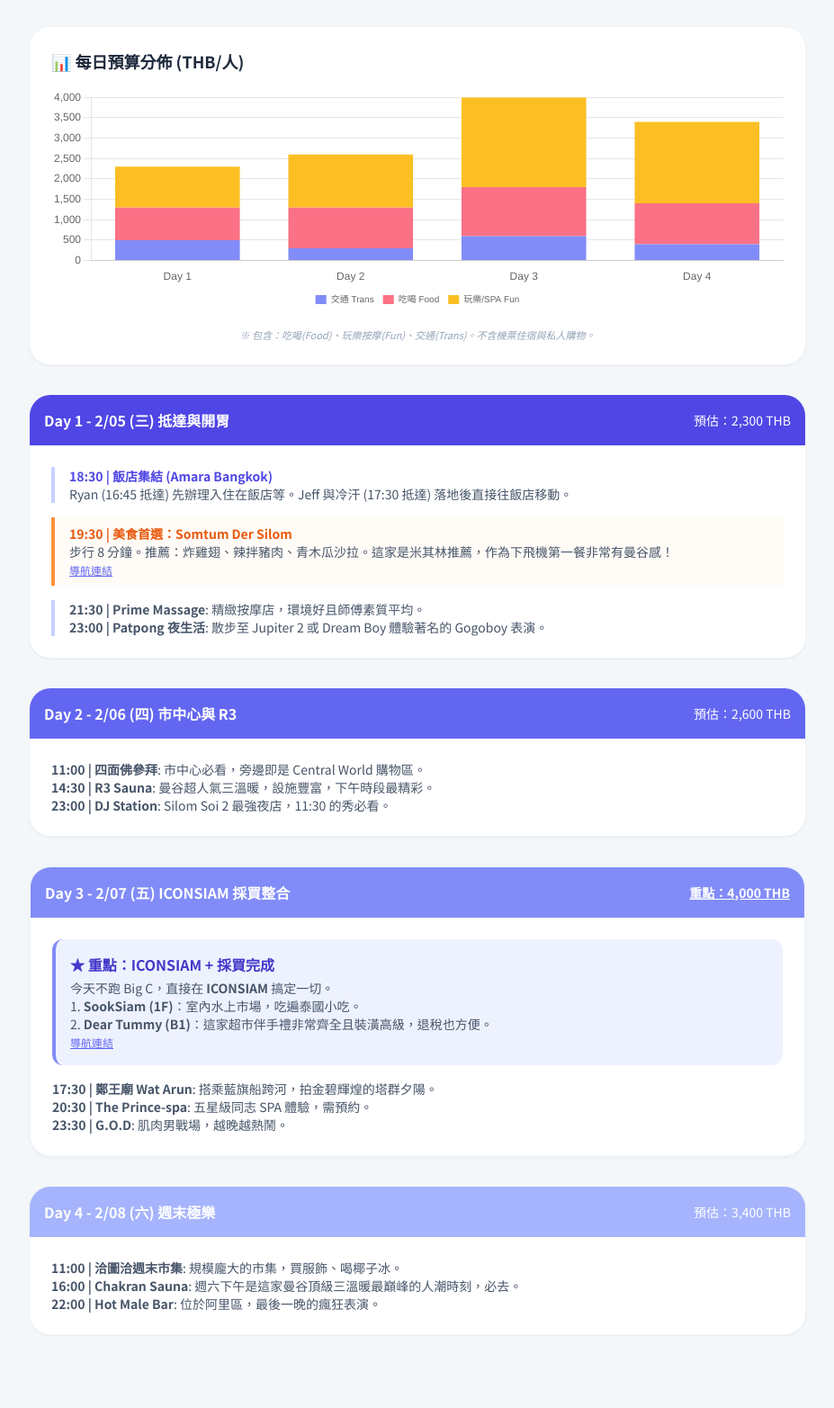
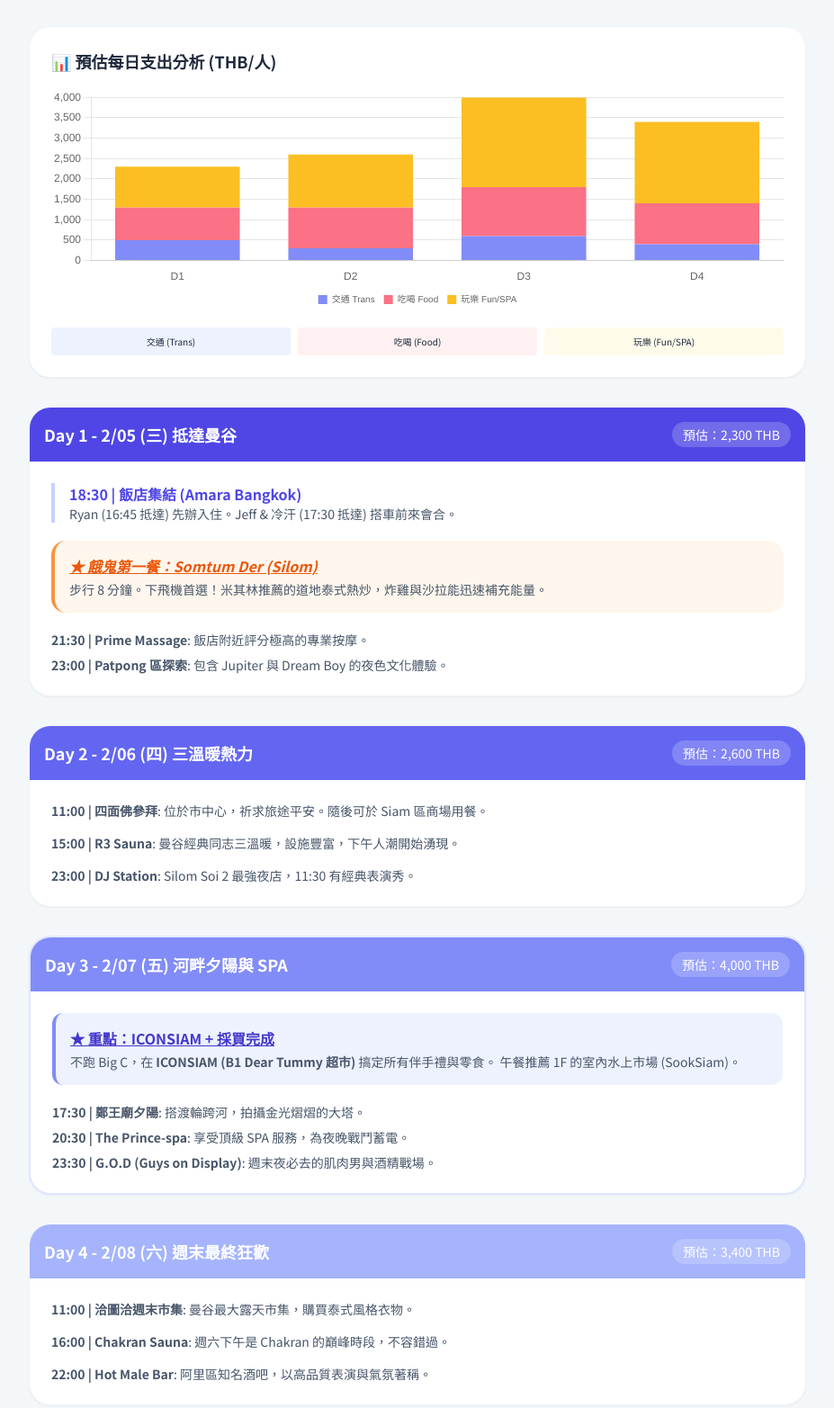
Before and after one commit to DingHungD/25BBK, a plain HTML site: page index.html in a window 1280 px wide. Shown: the part 67-1632 px from the top of the page at 90% size, without its empty margins (176-1103 px from the left). Before the commit the page ends 1591 px from the top, so only its background shows below. Drawn offline with nearby package versions, Linux system fonts and the light colour scheme.

Commit message:
Add files via upload

```diff
--- a/index.html
+++ b/index.html
@@ -3,33 +3,28 @@
 <head>
     <meta charset="UTF-8">
     <meta name="viewport" content="width=device-width, initial-scale=1.0">
-    <title>曼谷極樂之旅 2025 - 最終優化版</title>
+    <title>曼谷極樂 2025 - 完整行程地圖版</title>
     <script src="https://cdn.tailwindcss.com"></script>
     <script src="https://cdn.jsdelivr.net/npm/chart.js"></script>
     <link rel="stylesheet" href="https://unpkg.com/leaflet@1.9.4/dist/leaflet.css" />
     <script src="https://unpkg.com/leaflet@1.9.4/dist/leaflet.js"></script>
     <link href="https://fonts.googleapis.com/css2?family=Noto+Sans+TC:wght@300;400;700&display=swap" rel="stylesheet">
     <style>
-        body { font-family: 'Noto Sans TC', sans-serif; background-color: #f4f7f9; }
+        body { font-family: 'Noto Sans TC', sans-serif; background-color: #f4f7f9; scroll-behavior: smooth; }
         .tab-content { display: none; }
         .tab-content.active { display: block; }
         .nav-btn.active { color: #6366f1; border-bottom: 3px solid #6366f1; font-weight: bold; }
-        #map { height: 600px; width: 100%; border-radius: 1.5rem; z-index: 1; border: 2px solid #e2e8f0; }
+        #map { height: 650px; width: 100%; border-radius: 1.5rem; z-index: 1; border: 2px solid #e2e8f0; }
 
-        /* 地圖標籤樣式 - 直接顯示名稱 */
+        /* 地圖標籤樣式 */
         .map-label {
-            background: white;
-            border: 1px solid #6366f1;
-            border-radius: 4px;
-            padding: 2px 6px;
-            font-size: 11px;
-            font-weight: bold;
-            white-space: nowrap;
-            box-shadow: 0 2px 4px rgba(0,0,0,0.2);
+            background: white; border: 1px solid #6366f1; border-radius: 4px; padding: 2px 6px;
+            font-size: 11px; font-weight: bold; white-space: nowrap; box-shadow: 0 2px 4px rgba(0,0,0,0.2);
             color: #4338ca;
         }
         .airport-label { background: #ef4444; color: white; border-color: #b91c1c; }
         .hotel-label { background: #6366f1; color: white; border-color: #4338ca; }
+        .spa-label { background: #10b981; color: white; border-color: #059669; }
     </style>
 </head>
 <body class="text-slate-800 pb-10">
@@ -48,82 +43,82 @@
     <main class="max-w-4xl mx-auto px-4 pt-24">
 
         <section id="itinerary" class="tab-content active space-y-8">
+
             <div class="bg-white p-6 rounded-3xl shadow-sm border border-slate-100">
-                <h2 class="text-lg font-bold mb-4 flex items-center">📊 每日預算分佈 (THB/人)</h2>
+                <h2 class="text-lg font-bold mb-4 flex items-center">📊 預估每日支出分析 (THB/人)</h2>
                 <div class="h-[250px]">
                     <canvas id="budgetStackedChart"></canvas>
                 </div>
-                <p class="text-[11px] text-slate-400 mt-4 italic text-center">※ 包含：吃喝(Food)、玩樂按摩(Fun)、交通(Trans)。不含機票住宿與私人購物。</p>
+                <div class="grid grid-cols-3 gap-2 mt-4 text-[10px] text-center">
+                    <div class="bg-indigo-50 p-2 rounded">交通 (Trans)</div>
+                    <div class="bg-rose-50 p-2 rounded">吃喝 (Food)</div>
+                    <div class="bg-amber-50 p-2 rounded">玩樂 (Fun/SPA)</div>
+                </div>
             </div>
 
             <div class="bg-white rounded-3xl overflow-hidden shadow-sm border border-slate-100">
                 <div class="bg-indigo-600 p-4 text-white flex justify-between items-center">
-                    <span class="font-bold">Day 1 - 2/05 (三) 抵達與開胃</span>
-                    <span class="text-sm">預估：2,300 THB</span>
+                    <h3 class="font-bold text-lg">Day 1 - 2/05 (三) 抵達曼谷</h3>
+                    <span class="text-sm bg-white/20 px-3 py-1 rounded-full">預估：2,300 THB</span>
                 </div>
-                <div class="p-6 space-y-4">
+                <div class="p-6 space-y-5">
                     <div class="border-l-4 border-indigo-200 pl-4">
-                        <p class="font-bold text-indigo-600 text-sm">18:30 | 飯店集結 (Amara Bangkok)</p>
-                        <p class="text-sm text-slate-600">Ryan (16:45 抵達) 先辦理入住在飯店等。Jeff 與冷汗 (17:30 抵達) 落地後直接往飯店移動。</p>
+                        <p class="font-bold text-indigo-600">18:30 | 飯店集結 (Amara Bangkok)</p>
+                        <p class="text-sm text-slate-600">Ryan (16:45 抵達) 先辦入住。Jeff & 冷汗 (17:30 抵達) 搭車前來會合。</p>
                     </div>
-                    <div class="border-l-4 border-orange-400 pl-4 bg-orange-50/50 py-2">
-                        <p class="font-bold text-orange-600 text-sm">19:30 | 美食首選：Somtum Der Silom</p>
-                        <p class="text-sm text-slate-600">步行 8 分鐘。推薦：炸雞翅、辣拌豬肉、青木瓜沙拉。這家是米其林推薦，作為下飛機第一餐非常有曼谷感！<br><a href="https://www.google.com/maps/search/Wat+Arun2" target="_blank" class="text-indigo-500 underline text-xs">導航連結</a></p>
+                    <div class="bg-orange-50 p-4 rounded-2xl border-l-4 border-orange-400">
+                        <p class="font-bold text-orange-600 italic underline">★ 餓鬼第一餐：Somtum Der (Silom)</p>
+                        <p class="text-sm text-slate-600 mt-1">步行 8 分鐘。下飛機首選！米其林推薦的道地泰式熱炒，炸雞與沙拉能迅速補充能量。</p>
                     </div>
-                    <div class="border-l-4 border-indigo-200 pl-4 text-sm text-slate-600">
-                        <b>21:30 | Prime Massage</b>: 精緻按摩店，環境好且師傅素質平均。
-                        <br><b>23:00 | Patpong 夜生活</b>: 散步至 Jupiter 2 或 Dream Boy 體驗著名的 Gogoboy 表演。
+                    <div class="text-sm text-slate-600 space-y-2">
+                        <p><b>21:30 | Prime Massage</b>: 飯店附近評分極高的專業按摩。</p>
+                        <p><b>23:00 | Patpong 區探索</b>: 包含 Jupiter 與 Dream Boy 的夜色文化體驗。</p>
                     </div>
                 </div>
             </div>
 
             <div class="bg-white rounded-3xl overflow-hidden shadow-sm border border-slate-100">
                 <div class="bg-indigo-500 p-4 text-white flex justify-between items-center">
-                    <span class="font-bold">Day 2 - 2/06 (四) 市中心與 R3</span>
-                    <span class="text-sm">預估：2,600 THB</span>
+                    <h3 class="font-bold text-lg">Day 2 - 2/06 (四) 三溫暖熱力</h3>
+                    <span class="text-sm bg-white/20 px-3 py-1 rounded-full">預估：2,600 THB</span>
                 </div>
-                <div class="p-6 space-y-4">
-                    <div class="text-sm text-slate-600">
-                        <b>11:00 | 四面佛參拜</b>: 市中心必看，旁邊即是 Central World 購物區。
-                        <br><b>14:30 | R3 Sauna</b>: 曼谷超人氣三溫暖，設施豐富，下午時段最精彩。
-                        <br><b>23:00 | DJ Station</b>: Silom Soi 2 最強夜店，11:30 的秀必看。
-                    </div>
+                <div class="p-6 space-y-4 text-sm text-slate-600">
+                    <p><b>11:00 | 四面佛參拜</b>: 位於市中心，祈求旅途平安。隨後可於 Siam 區商場用餐。</p>
+                    <p><b>15:00 | R3 Sauna</b>: 曼谷經典同志三溫暖，設施豐富，下午人潮開始湧現。</p>
+                    <p><b>23:00 | DJ Station</b>: Silom Soi 2 最強夜店，11:30 有經典表演秀。</p>
                 </div>
             </div>
 
-            <div class="bg-white rounded-3xl overflow-hidden shadow-sm border border-slate-100 border-2 border-indigo-100">
+            <div class="bg-white rounded-3xl overflow-hidden shadow-sm border-2 border-indigo-100">
                 <div class="bg-indigo-400 p-4 text-white flex justify-between items-center">
-                    <span class="font-bold">Day 3 - 2/07 (五) ICONSIAM 採買整合</span>
-                    <span class="text-sm font-bold underline text-white">重點：4,000 THB</span>
+                    <h3 class="font-bold text-lg">Day 3 - 2/07 (五) 河畔夕陽與 SPA</h3>
+                    <span class="text-sm bg-white/20 px-3 py-1 rounded-full">預估：4,000 THB</span>
                 </div>
-                <div class="p-6 space-y-4">
+                <div class="p-6 space-y-5">
                     <div class="bg-indigo-50 p-4 rounded-xl border-l-4 border-indigo-400">
-                        <p class="font-bold text-indigo-700">★ 重點：ICONSIAM + 採買完成</p>
+                        <p class="font-bold text-indigo-700 underline">★ 重點：ICONSIAM + 採買完成</p>
                         <p class="text-sm text-slate-600 mt-1">
-                            今天不跑 Big C，直接在 <b>ICONSIAM</b> 搞定一切。
-                            <br>1. <b>SookSiam (1F)</b>：室內水上市場，吃遍泰國小吃。
-                            <br>2. <b>Dear Tummy (B1)</b>：這家超市伴手禮非常齊全且裝潢高級，退稅也方便。
-                            <br><a href="https://www.google.com/maps/search/Wat+Arun3" target="_blank" class="text-indigo-500 underline text-xs">導航連結</a>
+                            不跑 Big C，在 <b>ICONSIAM (B1 Dear Tummy 超市)</b> 搞定所有伴手禮與零食。
+                            午餐推薦 1F 的室內水上市場 (SookSiam)。
                         </p>
                     </div>
-                    <div class="text-sm text-slate-600">
-                        <b>17:30 | 鄭王廟 Wat Arun</b>: 搭乘藍旗船跨河，拍金碧輝煌的塔群夕陽。
-                        <br><b>20:30 | The Prince-spa</b>: 五星級同志 SPA 體驗，需預約。
-                        <br><b>23:30 | G.O.D</b>: 肌肉男戰場，越晚越熱鬧。
+                    <div class="text-sm text-slate-600 space-y-2">
+                        <p><b>17:30 | 鄭王廟夕陽</b>: 搭渡輪跨河，拍攝金光熠熠的大塔。</p>
+                        <p><b>20:30 | The Prince-spa</b>: 享受頂級 SPA 服務，為夜晚戰鬥蓄電。</p>
+                        <p><b>23:30 | G.O.D (Guys on Display)</b>: 週末夜必去的肌肉男與酒精戰場。</p>
                     </div>
                 </div>
             </div>
 
             <div class="bg-white rounded-3xl overflow-hidden shadow-sm border border-slate-100">
                 <div class="bg-indigo-300 p-4 text-white flex justify-between items-center">
-                    <span class="font-bold">Day 4 - 2/08 (六) 週末極樂</span>
-                    <span class="text-sm">預估：3,400 THB</span>
+                    <h3 class="font-bold text-lg">Day 4 - 2/08 (六) 週末最終狂歡</h3>
+                    <span class="text-sm bg-white/20 px-3 py-1 rounded-full">預估：3,400 THB</span>
                 </div>
                 <div class="p-6 space-y-4 text-sm text-slate-600">
-                    <p><b>11:00 | 洽圖洽週末市集</b>: 規模龐大的市集，買服飾、喝椰子冰。
-                    <br><b>16:00 | Chakran Sauna</b>: 週六下午是這家曼谷頂級三溫暖最巔峰的人潮時刻，必去。
-                    <br><b>22:00 | Hot Male Bar</b>: 位於阿里區，最後一晚的瘋狂表演。
-                </p>
+                    <p><b>11:00 | 洽圖洽週末市集</b>: 曼谷最大露天市集，購買泰式風格衣物。</p>
+                    <p><b>16:00 | Chakran Sauna</b>: 週六下午是 Chakran 的巔峰時段，不容錯過。</p>
+                    <p><b>22:00 | Hot Male Bar</b>: 阿里區知名酒吧，以高品質表演與氣氛著稱。</p>
                 </div>
             </div>
         </section>
@@ -131,117 +126,112 @@
         <section id="map-page" class="tab-content space-y-4">
             <div class="bg-white p-5 rounded-3xl shadow-sm border">
                 <div class="flex justify-between items-center mb-4">
-                    <h2 class="text-xl font-bold">📍 互動導航全圖</h2>
-                    <span class="text-xs bg-indigo-100 text-indigo-600 px-2 py-1 rounded">藍:飯店/紅:機場</span>
+                    <h2 class="text-xl font-bold">📍 互動導航全圖 (已包含 12 個標註點)</h2>
+                    <span class="text-[10px] bg-slate-100 px-2 py-1 rounded">機場在最右側 (東邊)</span>
                 </div>
                 <div id="map"></div>
-                <div class="mt-4 grid grid-cols-2 gap-2 text-xs text-slate-400">
-                    <p>● 機場位於右側(東)</p>
-                    <p>● 其他景點多集中於市中心</p>
+                <div class="mt-4 flex flex-wrap gap-4 justify-center">
+                    <span class="flex items-center text-[10px]"><span class="w-2 h-2 bg-red-500 mr-1"></span>機場</span>
+                    <span class="flex items-center text-[10px]"><span class="w-2 h-2 bg-blue-600 mr-1"></span>飯店</span>
+                    <span class="flex items-center text-[10px]"><span class="w-2 h-2 bg-emerald-500 mr-1"></span>SPA/按摩</span>
+                    <span class="flex items-center text-[10px]"><span class="w-2 h-2 bg-indigo-500 mr-1"></span>三溫暖/夜生活</span>
                 </div>
             </div>
         </section>
 
         <section id="tips" class="tab-content">
-            <div class="bg-white p-8 rounded-3xl shadow-sm border space-y-6">
-                <h2 class="text-xl font-bold text-red-500">行前最後確認</h2>
-                <div class="space-y-4 text-sm leading-relaxed">
-                    <div class="bg-slate-50 p-4 rounded-xl">
-                        <p class="font-bold">1. 交通 App</p>
-                        <p>手機務必安裝 <b>Grab</b> 與 <b>Bolt</b>。Bolt 通常更便宜，但 Grab 車較多。</p>
-                    </div>
-                    <div class="bg-slate-50 p-4 rounded-xl">
-                        <p class="font-bold">2. 服裝注意</p>
-                        <p>鄭王廟、四面佛嚴禁背心或短過膝蓋的褲子，建議當天穿長褲出門。</p>
-                    </div>
-                    <div class="bg-slate-50 p-4 rounded-xl">
-                        <p class="font-bold">3. 換匯與支付</p>
-                        <p>Amara 飯店附近就有換匯店。大多數商場與酒吧可刷 Line Pay 或信用卡。</p>
-                    </div>
-                </div>
+            <div class="bg-white p-8 rounded-3xl shadow-sm border">
+                <h2 class="text-xl font-bold text-red-500 mb-4">💡 旅遊小叮嚀</h2>
+                <ul class="space-y-3 text-sm text-slate-600">
+                    <li class="flex items-start"><span class="mr-2">✔️</span> 下載 Grab/Bolt，曼谷尖峰時間建議搭 BTS 以免塞在路中心。</li>
+                    <li class="flex items-start"><span class="mr-2">✔️</span> 進入寺廟（鄭王廟、四面佛）服裝需莊重，遮住肩膀與過膝。</li>
+                    <li class="flex items-start"><span class="mr-2">✔️</span> 貴重物品在 G.O.D 或 DJ Station 這種擠擁場所請務必貼身保管。</li>
+                    <li class="flex items-start"><span class="mr-2">✔️</span> 保持水分補充，曼谷熱浪很強。</li>
+                </ul>
             </div>
         </section>
 
     </main>
 
     <script>
-        // 切換頁面邏輯
+        // 切換分頁邏輯
         function showSection(id) {
             document.querySelectorAll('.tab-content').forEach(c => c.classList.remove('active'));
             document.querySelectorAll('.nav-btn').forEach(b => b.classList.remove('active'));
             document.getElementById(id).classList.add('active');
             event.currentTarget.classList.add('active');
-
             if(id === 'map-page') {
-                setTimeout(() => { map.invalidateSize(); }, 300);
+                setTimeout(() => { map.invalidateSize(); initMapOnce(); }, 300);
             }
             window.scrollTo(0, 0);
         }
 
-        // --- Chart.js 堆疊圖表 ---
+        // --- Chart.js 預算堆疊圖 ---
         const ctx = document.getElementById('budgetStackedChart').getContext('2d');
         new Chart(ctx, {
             type: 'bar',
             data: {
-                labels: ['Day 1', 'Day 2', 'Day 3', 'Day 4'],
+                labels: ['D1', 'D2', 'D3', 'D4'],
                 datasets: [
                     { label: '交通 Trans', data: [500, 300, 600, 400], backgroundColor: '#818cf8' },
                     { label: '吃喝 Food', data: [800, 1000, 1200, 1000], backgroundColor: '#fb7185' },
-                    { label: '玩樂/SPA Fun', data: [1000, 1300, 2200, 2000], backgroundColor: '#fbbf24' }
+                    { label: '玩樂 Fun/SPA', data: [1000, 1300, 2200, 2000], backgroundColor: '#fbbf24' }
                 ]
             },
             options: {
-                responsive: true,
-                maintainAspectRatio: false,
-                plugins: { legend: { position: 'bottom', labels: { boxWidth: 12, font: { size: 10 } } } },
-                scales: {
-                    x: { stacked: true, grid: { display: false } },
-                    y: { stacked: true, beginAtZero: true }
-                }
+                responsive: true, maintainAspectRatio: false,
+                plugins: { legend: { position: 'bottom', labels: { boxWidth: 10, font: { size: 10 } } } },
+                scales: { x: { stacked: true, grid: { display: false } }, y: { stacked: true } }
             }
         });
 
-        // --- Leaflet 互動地圖 ---
-        var map = L.map('map').setView([13.7367, 100.5231], 11);
+        // --- Leaflet 互動地圖核心邏輯 ---
+        var map = L.map('map').setView([13.7367, 100.5231], 12);
         L.tileLayer('https://{s}.basemaps.cartocdn.com/light_all/{z}/{x}/{y}{r}.png', {
             attribution: '© OpenStreetMap'
         }).addTo(map);
 
-        const markers = [
-            { name: "素萬那普機場 (BKK)", coords: [13.6895, 100.7501], type: 'airport' },
+        // 指定的所有 12 個地點
+        const locations = [
+            { name: "BKK 機場", coords: [13.6895, 100.7501], type: 'airport' },
             { name: "Amara Bangkok (飯店)", coords: [13.7301, 100.5282], type: 'hotel' },
-            { name: "Somtum Der (第一餐)", coords: [13.7285, 100.5348] },
+            { name: "Prime Massage", coords: [13.7288, 100.5312], type: 'spa' },
             { name: "四面佛", coords: [13.7443, 100.5404] },
-            { name: "ICONSIAM", coords: [13.7267, 100.5108] },
-            { name: "鄭王廟", coords: [13.7437, 100.4883] },
             { name: "R3 Sauna", coords: [13.7251, 100.5323] },
+            { name: "DJ Station", coords: [13.7291, 100.5340] },
+            { name: "鄭王廟 Wat Arun", coords: [13.7437, 100.4883] },
+            { name: "The Prince-spa", coords: [13.7725, 100.5420], type: 'spa' },
+            { name: "G.O.D (夜店)", coords: [13.7286, 100.5338] },
+            { name: "洽圖洽週末市集", coords: [13.7999, 100.5505] },
             { name: "Chakran Sauna", coords: [13.7785, 100.5441] },
-            { name: "DJ Station", coords: [13.7291, 100.5340] },
-            { name: "Chatuchak", coords: [13.7999, 100.5505] },
-            { name: "The Prince-spa", coords: [13.7725, 100.5420] }
+            { name: "Hot Male Bar", coords: [13.7845, 100.5443] }
         ];
 
-        markers.forEach(m => {
-            let labelClass = "map-label";
-            if(m.type === 'airport') labelClass += " airport-label";
-            if(m.type === 'hotel') labelClass += " hotel-label";
+        let hasInitMarkers = false;
+        function initMapOnce() {
+            if (hasInitMarkers) return;
+            locations.forEach(loc => {
+                let labelClass = "map-label";
+                if(loc.type === 'airport') labelClass += " airport-label";
+                if(loc.type === 'hotel') labelClass += " hotel-label";
+                if(loc.type === 'spa') labelClass += " spa-label";
 
-            // 使用 DivIcon 來實作「直接顯示名稱」
-            var labelIcon = L.divIcon({
-                className: 'custom-label',
-                html: `<div class="${labelClass}">${m.name}</div>`,
-                iconSize: [100, 20],
-                iconAnchor: [50, -10]
+                // 標記與文字標籤
+                var labelIcon = L.divIcon({
+                    className: 'custom-div-icon',
+                    html: `<div class="${labelClass}">${loc.name}</div>`,
+                    iconSize: [120, 24],
+                    iconAnchor: [60, -10]
+                });
+
+                L.marker(loc.coords).addTo(map);
+                L.marker(loc.coords, {icon: labelIcon}).addTo(map);
             });
 
-            L.marker(m.coords).addTo(map);
-            L.marker(m.coords, {icon: labelIcon}).addTo(map);
-        });
-
-        function initMapOnce() {
-            // 自動縮放以包含機場與市區
-            var group = new L.featureGroup(markers.map(m => L.marker(m.coords)));
-            map.fitBounds(group.getBounds().pad(0.1));
+            // 聚焦於市區主要活動帶
+            const cityBounds = locations.filter(l => l.name !== "BKK 機場").map(l => l.coords);
+            map.fitBounds(cityBounds, { padding: [50, 50] });
+            hasInitMarkers = true;
         }
     </script>
 </body>
```
